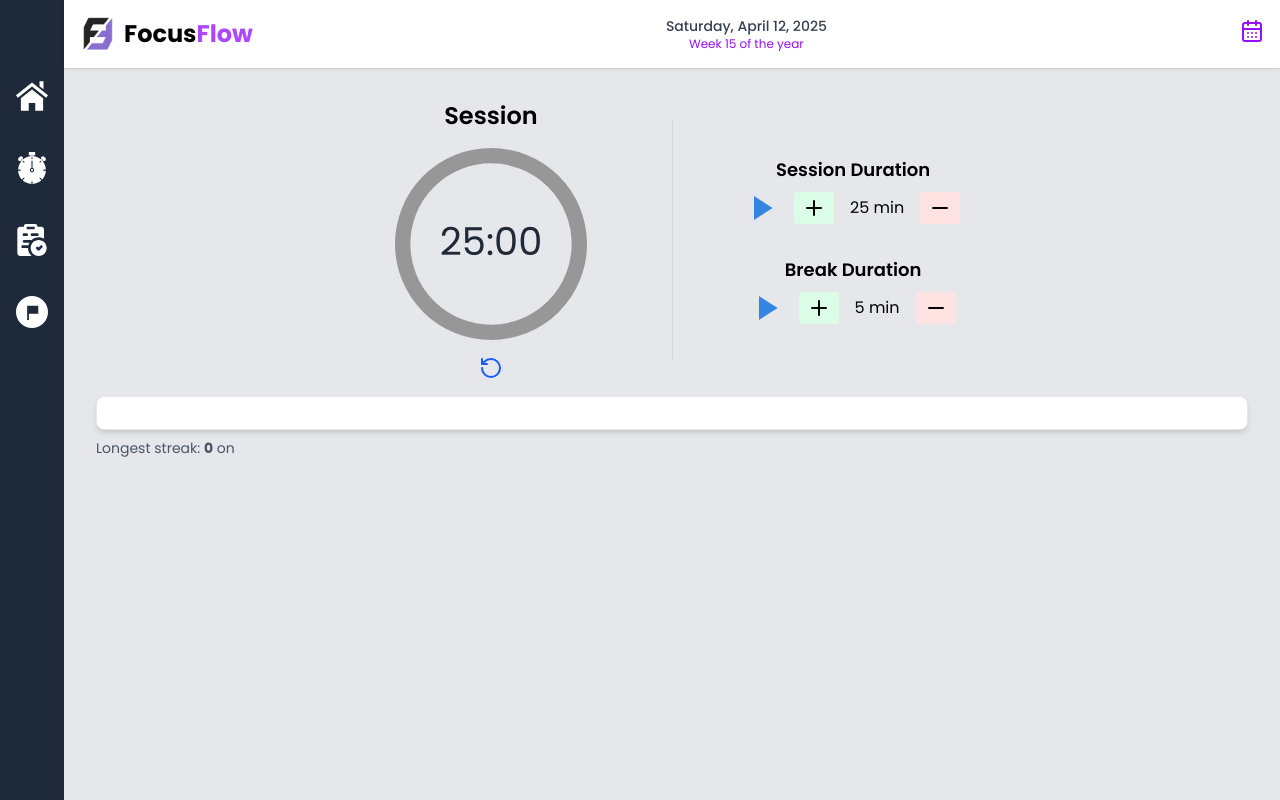
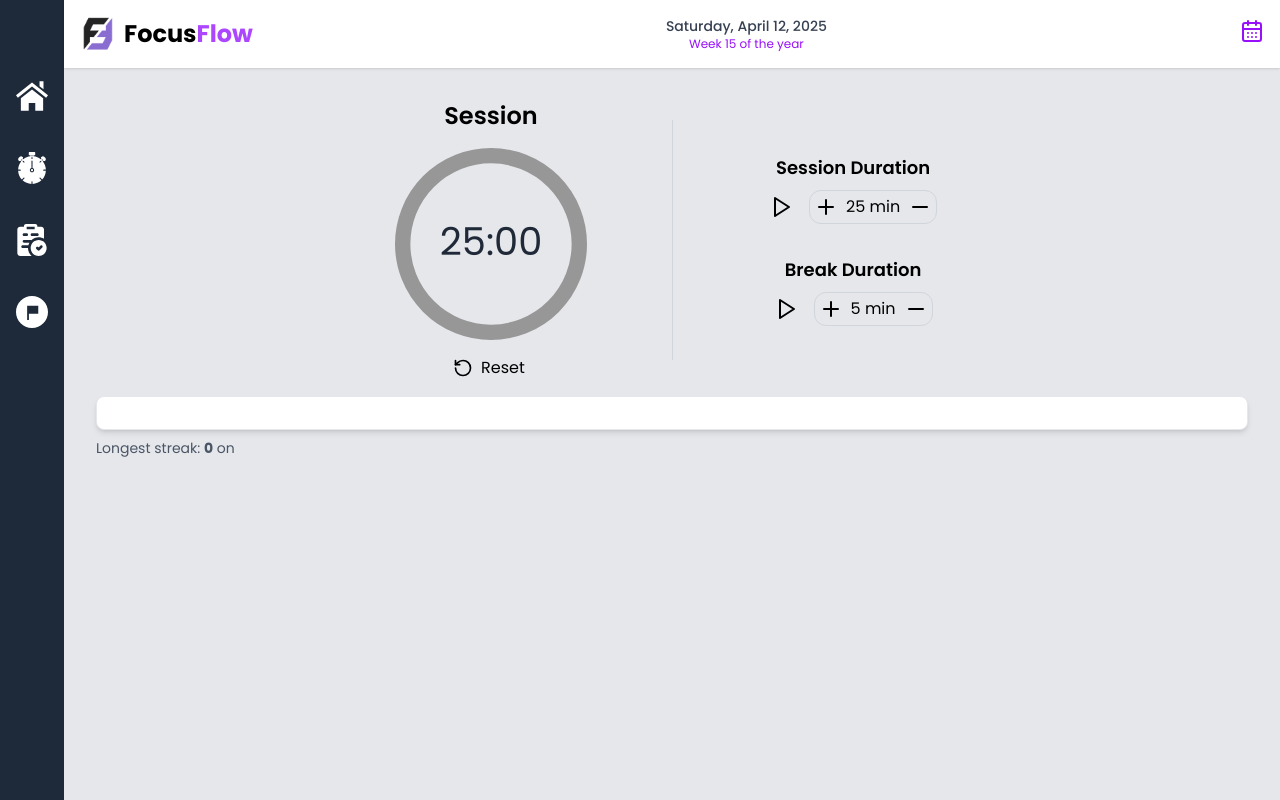
Before and after one commit to FatimaMubeenSh/FocusFlow, a React (Vite) app: page /pomodoro in a window 1280 px wide. Built offline with nearby package versions, Linux system fonts and the light colour scheme.

Commit message:
👌 IMPROVE: Refactor pomodoro timer and controls to use IconButton component for reusability and consistency

```diff
--- a/src/components/pomodoro/CircularTimer.tsx
+++ b/src/components/pomodoro/CircularTimer.tsx
@@ -1,14 +1,16 @@
 import { RotateCcwIcon } from "lucide-react";
 import { CircularProgressbar, buildStyles } from "react-circular-progressbar";
 import "react-circular-progressbar/dist/styles.css";
+import IconButton from "../ui/IconButton";
 
 interface Props {
   timeLeft: number;
   totalTime: number;
   onReset: () => void;
+  isTimerRunning: boolean;
 }
 
-const CircularTimer: React.FC<Props> = ({ timeLeft, totalTime, onReset }) => {
+const CircularTimer: React.FC<Props> = ({ timeLeft, totalTime, onReset, isTimerRunning }) => {
   const percentage = ((totalTime - timeLeft) / totalTime) * 100;
 
   const minutes = Math.floor(timeLeft / 60)
@@ -24,14 +26,12 @@ const CircularTimer: React.FC<Props> = ({ timeLeft, totalTime, onReset }) => {
           text={`${minutes}:${seconds}`}
           styles={buildStyles({
             textColor: "#1f2937",
-            pathColor: "#10b981",
+            pathColor: "#00C951",
             trailColor: "#979797",
           })}
         />
       </div>
-      <button onClick={onReset}>
-        <RotateCcwIcon className="w-6 h-6 text-blue-600" />
-      </button>
+      <IconButton onClick={onReset} icon={<RotateCcwIcon className="w-6 h-6 pl-1" />} ariaLabel="Reset" text="Reset" disabled={!isTimerRunning} />
     </div>
   );
 };
--- a/src/components/pomodoro/Controls.tsx
+++ b/src/components/pomodoro/Controls.tsx
@@ -1,4 +1,5 @@
 import { Plus, Minus, PlayIcon } from "lucide-react";
+import IconButton from "../ui/IconButton";
 
 interface Props {
   interval: string;
@@ -14,16 +15,13 @@ const Controls: React.FC<Props> = ({ intervalDuration, onIntervalChange, canAdju
     <div>
       <h2 className={`text-lg font-semibold capitalize text-center mx-auto mb-2 ${interval == "break" ? "mt-4" : ""}`}>{interval} Duration</h2>
       <div className="flex items-center gap-4">
-        <button onClick={() => onStart(interval as "session" | "break")} disabled={isRunning}>
-          <PlayIcon fill="#3385e4" strokeWidth={0} className="w-8 h-8" />
-        </button>
-        <button disabled={!canAdjustTime} onClick={() => onIntervalChange(intervalDuration + 1)} className="px-2 py-1 bg-green-100 rounded disabled:opacity-50">
-          <Plus />
-        </button>
-        <span>{intervalDuration} min</span>
-        <button disabled={!canAdjustTime || intervalDuration <= 1} onClick={() => onIntervalChange(intervalDuration - 1)} className="px-2 py-1 bg-red-100 rounded disabled:opacity-50">
-          <Minus />
-        </button>
+        <IconButton onClick={() => onStart(interval as "session" | "break")} icon={<PlayIcon className="w-6 h-6" />} ariaLabel="Start" disabled={isRunning} className="" />
+        <div className="flex items-center gap-2 border border-gray-300 rounded-xl p-1">
+          <IconButton onClick={() => onIntervalChange(intervalDuration + 1)} icon={<Plus />} ariaLabel="Increment" disabled={!canAdjustTime} className="btn-success" />
+
+          <span>{intervalDuration} min</span>
+          <IconButton onClick={() => onIntervalChange(intervalDuration - 1)} icon={<Minus />} ariaLabel="Increment" disabled={!canAdjustTime || intervalDuration <= 1} className="btn-danger" />
+        </div>
       </div>
     </div>
   );
--- /dev/null
+++ b/src/components/ui/IconButton.tsx
@@ -0,0 +1,19 @@
+
+interface IconButtonProps {
+  icon: React.ReactNode;
+  onClick: () => void;
+  ariaLabel: string;
+  className?: string;
+  text?: string;
+  disabled?: boolean;
+}
+
+const IconButton: React.FC<IconButtonProps> = ({ icon, onClick, ariaLabel, className, text, disabled }) => {
+  return (
+    <button onClick={onClick} aria-label={ariaLabel}  className={`flex btn btn-icon ${disabled ? 'disabled': ""} focus:outline-none focus:ring-2 focus:ring-gray-200 ${className}`}>
+      { icon }{text && <span className="mx-2">{text}</span>}
+    </button>
+  );
+};
+
+export default IconButton;
```
